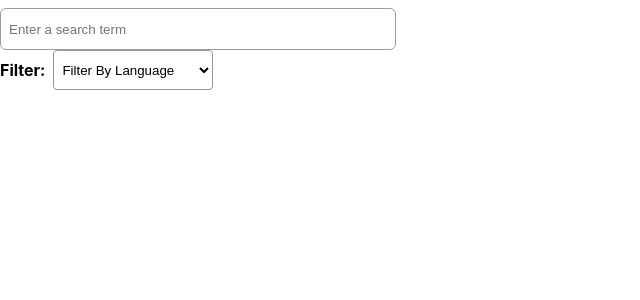
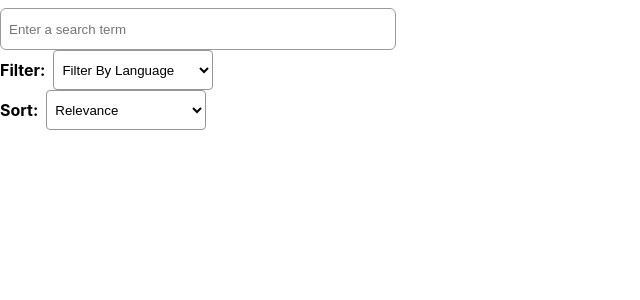
Before and after one commit to Jmedders/githubSearchApp, a React (Create React App) app in the folder client/: page / in a window 1280 px wide. Shown: the top 300 px of the page, without its empty margins (0-640 px from the left). Built offline with nearby package versions, Linux system fonts and the light colour scheme.

Commit message:
add sort component

```diff
--- /dev/null
+++ b/client/src/components/Search/Sort.js
@@ -0,0 +1,24 @@
+import React from "react";
+import styled from "styled-components";
+import StyledSelect from "../common/StyledSelect";
+import Margin from "../common/Margin";
+
+export default function Sort({ val, handleChange }) {
+  return (
+    <Label htmlFor="sort">
+      <strong>Sort:</strong>
+      <Margin spaceLeft="0.5rem">
+        <StyledSelect name="sort" id="sort" value={val} onChange={handleChange}>
+          <option value="relevance">Relevance</option>
+          <option value="stars">Stars</option>
+        </StyledSelect>
+      </Margin>
+    </Label>
+  );
+}
+
+const Label = styled.label`
+  display: flex;
+  flex-direction: row;
+  align-items: center;
+`;
--- a/client/src/components/pages/Splash.js
+++ b/client/src/components/pages/Splash.js
@@ -1,10 +1,12 @@
 import React, { useState } from "react";
 import InputSearch from "../Search/InputSearch";
 import Filter from "../Search/Filter";
+import Sort from "../Search/Sort";
 
 export default function Splash() {
   const [searchVal, setSearchVal] = useState("");
   const [filterVal, setFilterVal] = useState("");
+  const [sortVal, setSortVal] = useState("");
   const handleInputChange = ({ target: { value } }) => {
     setSearchVal(value);
   };
@@ -15,6 +17,10 @@ export default function Splash() {
         val={filterVal}
         handleChange={({ target }) => setFilterVal(target.value)}
       />
+      <Sort
+        val={sortVal}
+        handleChange={({ target }) => setSortVal(target.value)}
+      />
     </>
   );
 }
```
